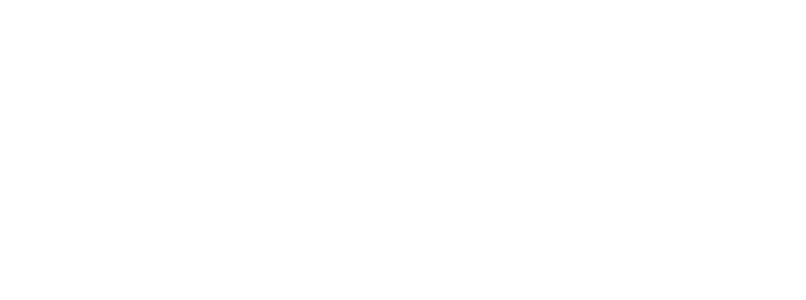
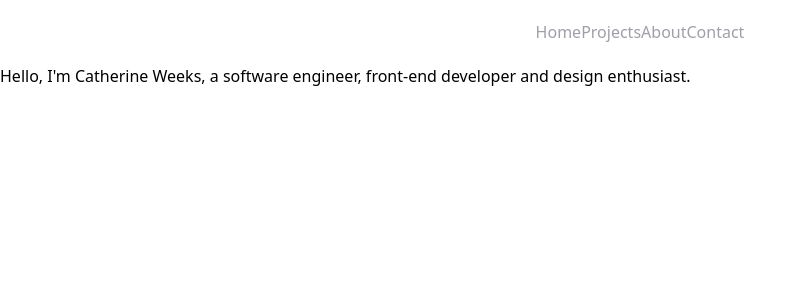
Before and after one commit to catherinetweeks/portfolio, a React (Vite) app: page / in a window 1280 px wide. Shown: the top 300 px of the page, without its empty margins (0-806 px from the left). Built offline with nearby package versions, Linux system fonts and the light colour scheme.

Commit message:
hero section w/o styling

```diff
--- a/src/App.tsx
+++ b/src/App.tsx
@@ -1,8 +1,12 @@
+import HeroSection from "./components/HeroSection"
+import Menu from "./components/Menu"
 
 
 function App() {
   return (
-    <div>
+    <div className="">
+      <Menu/>
+      <HeroSection/>
     </div>
   )
 }
--- /dev/null
+++ b/src/components/HeroSection.tsx
@@ -0,0 +1,11 @@
+function HeroSection() {
+  return (
+    <div>
+        <h1 className="">
+            Hello, I'm Catherine Weeks, a software engineer, front-end developer and design enthusiast.
+        </h1>
+    </div>
+  )
+}
+
+export default HeroSection
--- /dev/null
+++ b/src/components/Menu.tsx
@@ -0,0 +1,14 @@
+function Menu() {
+  return(
+    <div>
+        <div className="text-zinc-400 flex justify-center p-5">
+            <button>Home </button>
+            <button>Projects</button>
+            <button>About</button>
+            <button>Contact</button>
+        </div>
+    </div>
+  )
+}
+
+export default Menu
```
